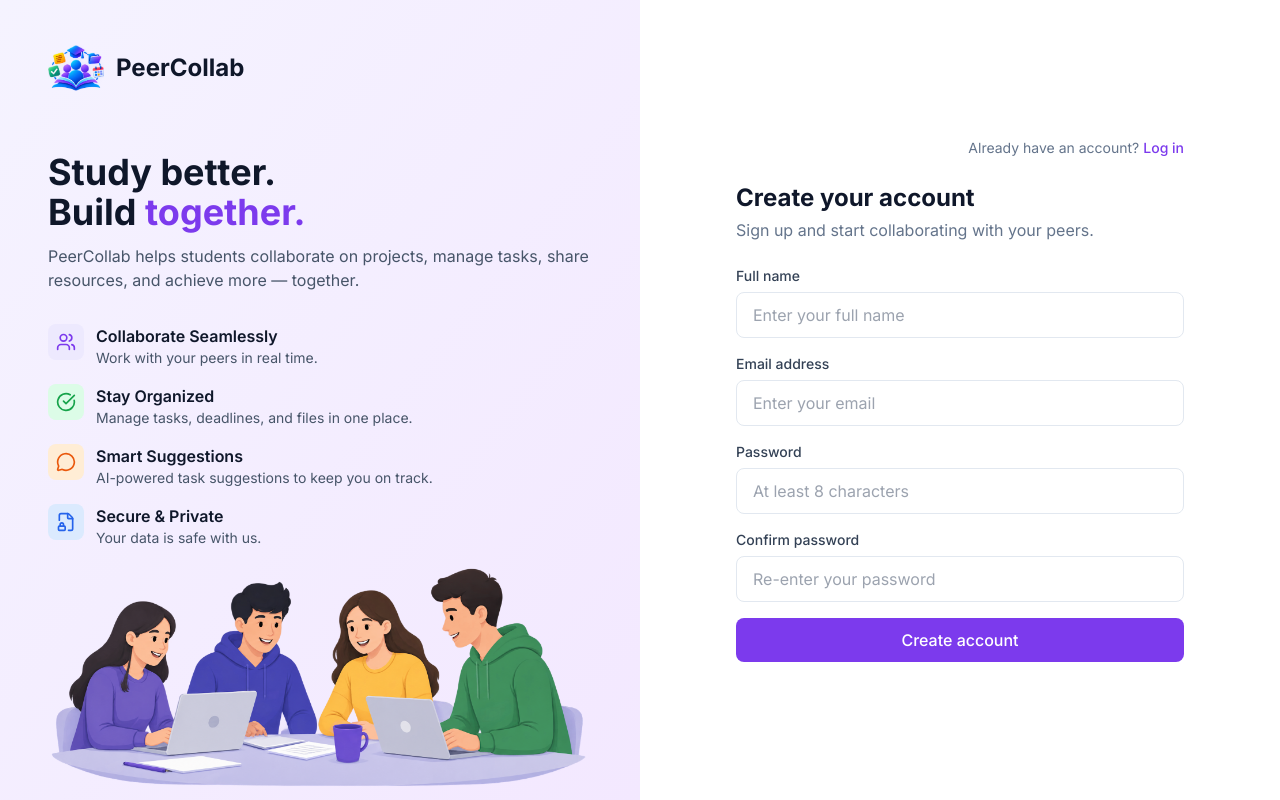
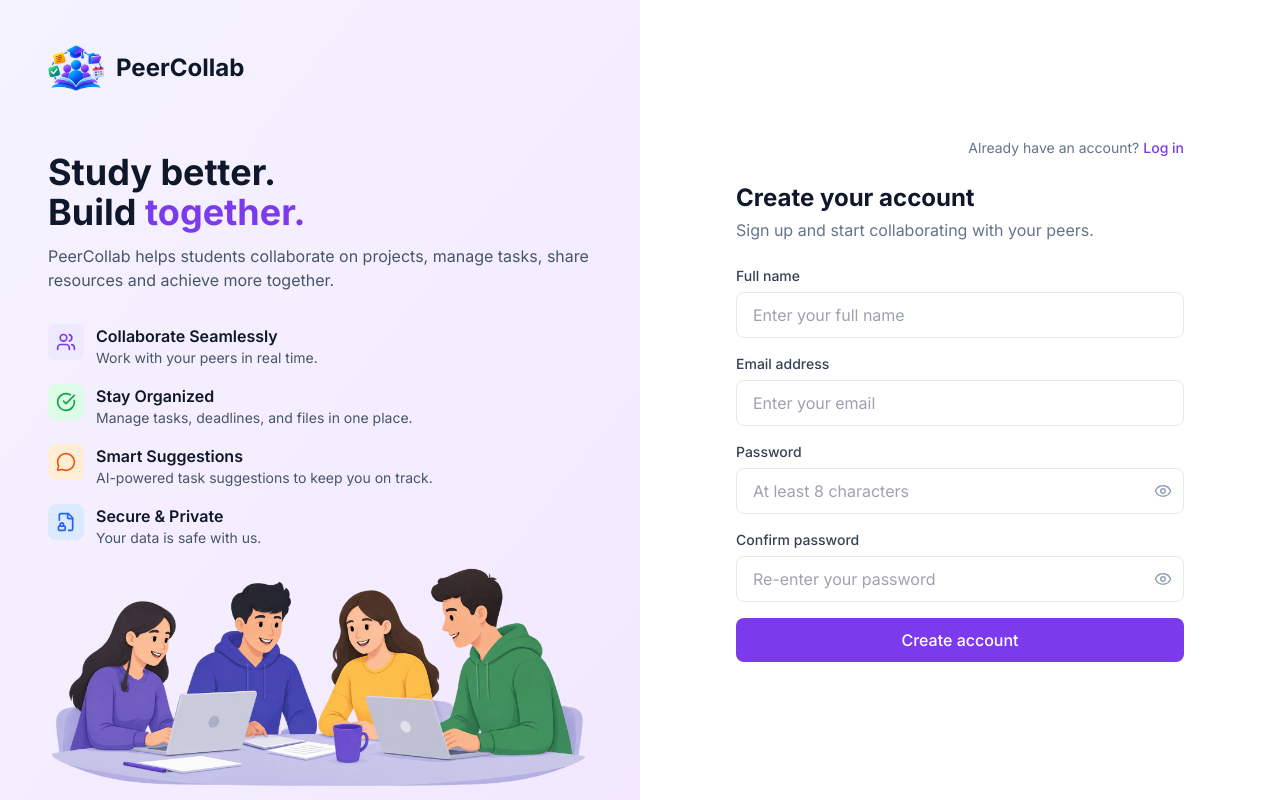
Before and after one commit to PeerCollab/peercollab, a FastAPI app: page /auth/register in a window 1280 px wide. Run offline with FastAPI, Linux system fonts and the light colour scheme; parts of the project's set-up code (start-up, migrations or seed data) failed here and were passed over; some libraries are stand-ins or nearby versions.

Commit message:
feat: add show/hide password toggle

```diff
--- /dev/null
+++ b/static/js/passwordToggle.js
@@ -0,0 +1,10 @@
+document.querySelectorAll("[data-toggle-password]").forEach((btn) => {
+  btn.addEventListener("click", () => {
+    const input = document.getElementById(btn.dataset.togglePassword);
+    const show = input.type === "password";
+    input.type = show ? "text" : "password";
+    btn.querySelector(".icon-show").classList.toggle("hidden", show);
+    btn.querySelector(".icon-hide").classList.toggle("hidden", !show);
+    btn.setAttribute("aria-label", show ? "Hide password" : "Show password");
+  });
+});
--- a/templates/auth/register.html
+++ b/templates/auth/register.html
@@ -19,7 +19,7 @@
         Study better.<br />Build <span class="text-violet-600">together.</span>
       </h1>
       <p class="text-sm [@media(min-height:700px)]:text-base text-slate-600 mb-3 [@media(min-height:700px)]:mb-5 [@media(min-height:800px)]:mb-8">
-        PeerCollab helps students collaborate on projects, manage tasks, share resources, and achieve more — together.
+        PeerCollab helps students collaborate on projects, manage tasks, share resources and achieve more together.
       </p>
 
       <div class="space-y-2 [@media(min-height:700px)]:space-y-3 [@media(min-height:800px)]:space-y-4">
@@ -98,16 +98,30 @@
 
       <div>
         <label class="block text-sm font-medium text-slate-700 mb-1.5">Password</label>
-        <input type="password" id="password" required minlength="8"
-          class="w-full px-4 py-2.5 border border-slate-200 rounded-lg focus:outline-none focus:ring-2 focus:ring-violet-500"
-          placeholder="At least 8 characters" />
+        <div class="relative">
+          <input type="password" id="password" required minlength="8"
+            class="w-full pl-4 pr-11 py-2.5 border border-slate-200 rounded-lg focus:outline-none focus:ring-2 focus:ring-violet-500"
+            placeholder="At least 8 characters" />
+          <button type="button" data-toggle-password="password" aria-label="Show password"
+            class="absolute inset-y-0 right-0 flex items-center px-3 text-slate-400 hover:text-slate-600">
+            <span class="icon-show"><i data-lucide="eye" class="w-[18px] h-[18px]"></i></span>
+            <span class="icon-hide hidden"><i data-lucide="eye-off" class="w-[18px] h-[18px]"></i></span>
+          </button>
+        </div>
       </div>
 
       <div>
         <label class="block text-sm font-medium text-slate-700 mb-1.5">Confirm password</label>
-        <input type="password" id="confirm_password" required
-          class="w-full px-4 py-2.5 border border-slate-200 rounded-lg focus:outline-none focus:ring-2 focus:ring-violet-500"
-          placeholder="Re-enter your password" />
+        <div class="relative">
+          <input type="password" id="confirm_password" required
+            class="w-full pl-4 pr-11 py-2.5 border border-slate-200 rounded-lg focus:outline-none focus:ring-2 focus:ring-violet-500"
+            placeholder="Re-enter your password" />
+          <button type="button" data-toggle-password="confirm_password" aria-label="Show password"
+            class="absolute inset-y-0 right-0 flex items-center px-3 text-slate-400 hover:text-slate-600">
+            <span class="icon-show"><i data-lucide="eye" class="w-[18px] h-[18px]"></i></span>
+            <span class="icon-hide hidden"><i data-lucide="eye-off" class="w-[18px] h-[18px]"></i></span>
+          </button>
+        </div>
       </div>
 
       <button type="submit" id="submit-btn"
@@ -117,7 +131,7 @@
     </form>
   </div>
 </div>
-
+<script src="/static/js/passwordToggle.js"></script>
 <script>
   if (localStorage.getItem("access_token")) {
     window.location.replace("/");
```
Also changed, not shown: templates/auth/login.html (+11 -4 lines).
